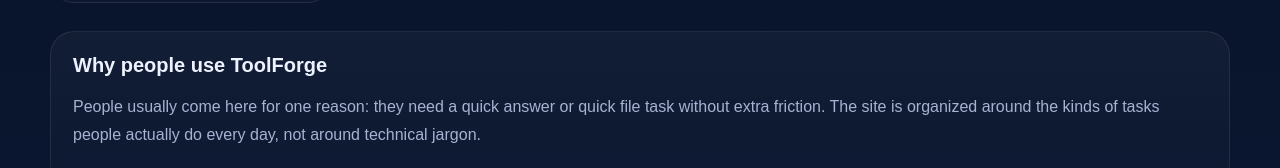
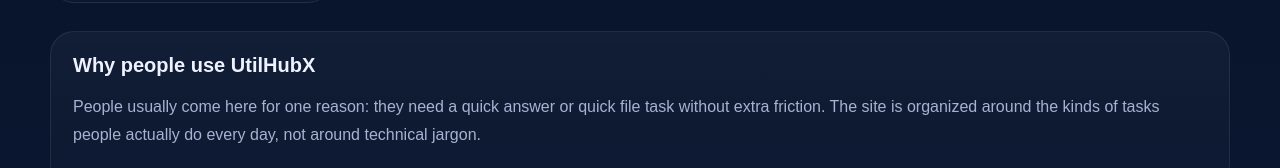
Before and after one commit to krampussolutions/toolforge, a Next.js app: page / in a window 1280 px wide. Shown: the part 2014-2182 px from the top of the page. Built offline with nearby package versions, Linux system fonts and the light colour scheme; no server answers.

Commit message:
rename ToolForge text to UtilHubX

```diff
--- a/app/page.tsx
+++ b/app/page.tsx
@@ -63,7 +63,7 @@
 
       <section className="section">
         <div className="card">
-          <h3>Why people use ToolForge</h3>
+          <h3>Why people use UtilHubX</h3>
           <p>
             People usually come here for one reason: they need a quick answer or quick file task without extra friction.
             The site is organized around the kinds of tasks people actually do every day, not around technical jargon.
```
